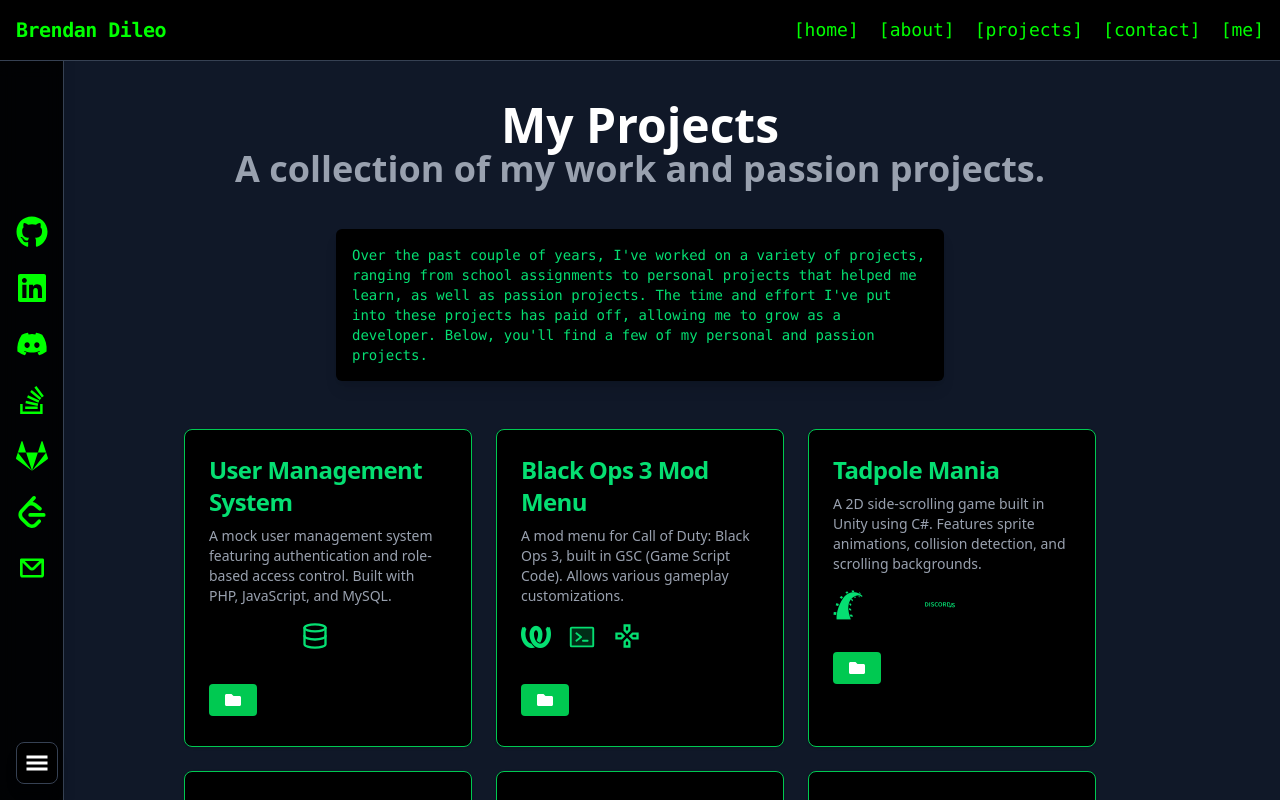
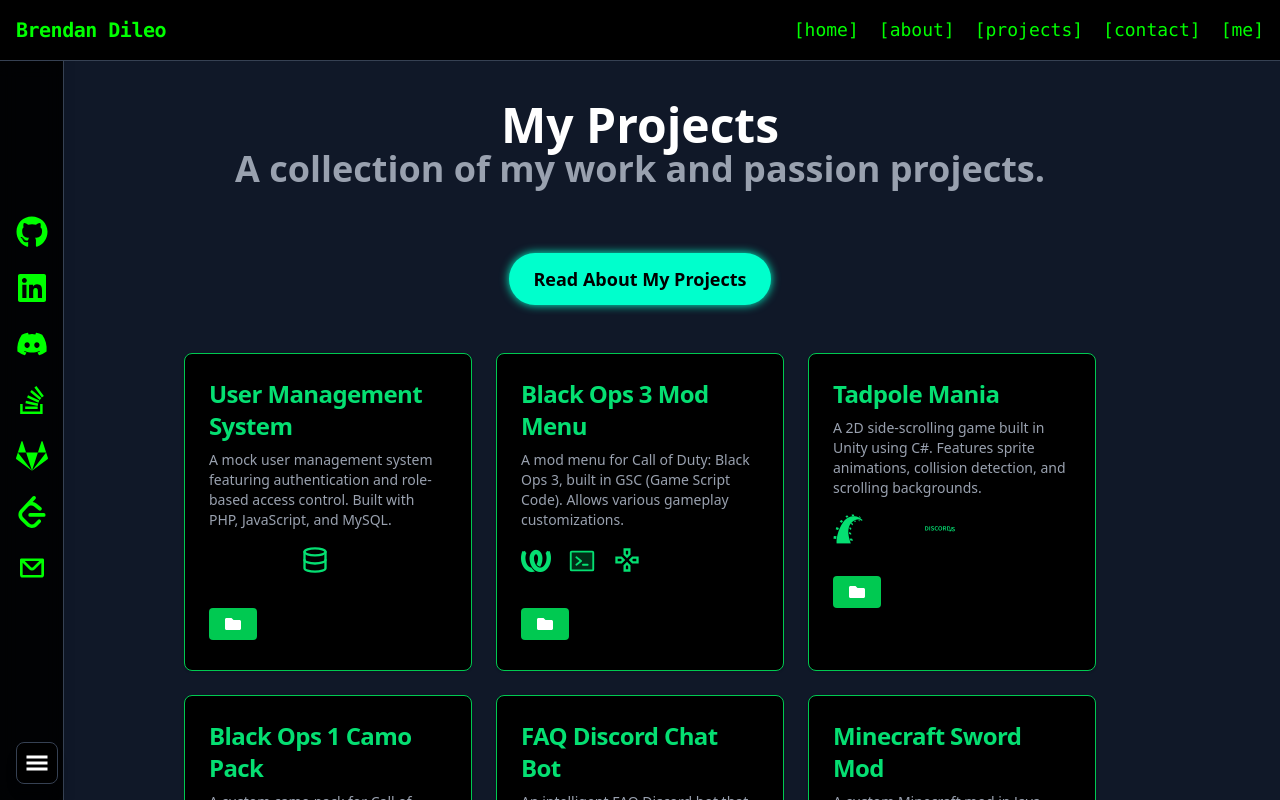
Before and after one commit to brendanddev/brendans-website, a React (Vite) app in the folder frontend/: page /projects in a window 1280 px wide. Shown: the top 800 px of the page. Built offline with nearby package versions, Linux system fonts and the light colour scheme.

Commit message:
Remove paragraph sections, replace with buttons

```diff
--- a/frontend/src/pages/About.jsx
+++ b/frontend/src/pages/About.jsx
@@ -18,6 +18,16 @@ const About = () => {
             title="About Me"
             subtitle="Who am I? Here's a bit about me."
         />
+
+        <a
+          href="/about.txt"
+          target="_blank"
+          rel="noopener noreferrer"
+          className="inline-block px-6 py-3 mt-6 mb-6 text-lg font-semibold text-black bg-[#00ffcc] rounded-full shadow-[0_0_10px_#00ffcc] hover:bg-[#00e6b8] hover:shadow-[0_0_20px_#00ffcc] transition duration-300"
+        >
+          Read My Story
+        </a>
+
 
 
 
--- a/frontend/src/pages/Projects.jsx
+++ b/frontend/src/pages/Projects.jsx
@@ -30,19 +30,14 @@ const Projects = () => {
                 <Header title="My Projects" subtitle="A collection of my work and passion projects." />
             </motion.div>
 
-            <motion.section
-                initial={{ y: 20, opacity: 0 }}
-                animate={{ y: 0, opacity: 1 }}
-                transition={{ duration: 1, delay: 0.2 }}
-                className="w-[95%] md:w-4/5 lg:w-2/4 mb-6 px-4"
-            >
-                <p className="bg-black text-sm text-green-400 p-4 rounded-md shadow-lg font-mono overflow-x-auto">
-                    Over the past couple of years, I've worked on a variety of projects, ranging from school assignments to
-                    personal projects that helped me learn, as well as passion projects. The time and effort I've put into these
-                    projects has paid off, allowing me to grow as a developer. Below, you'll find a few of my personal and passion
-                    projects.
-                </p>
-            </motion.section>
+            <a
+          href="/about.txt"
+          target="_blank"
+          rel="noopener noreferrer"
+          className="inline-block px-6 py-3 mt-6 mb-6 text-lg font-semibold text-black bg-[#00ffcc] rounded-full shadow-[0_0_10px_#00ffcc] hover:bg-[#00e6b8] hover:shadow-[0_0_20px_#00ffcc] transition duration-300"
+        >
+          Read About My Projects
+        </a>
 
             <motion.div className="grid grid-cols-1 sm:grid-cols-2 lg:grid-cols-3 gap-6 p-4 md:p-6 w-[95%] md:w-4/5 lg:w-3/4">
                 {projectData.map((project, index) => (
```
Also changed, not shown: frontend/public/projects.txt.
